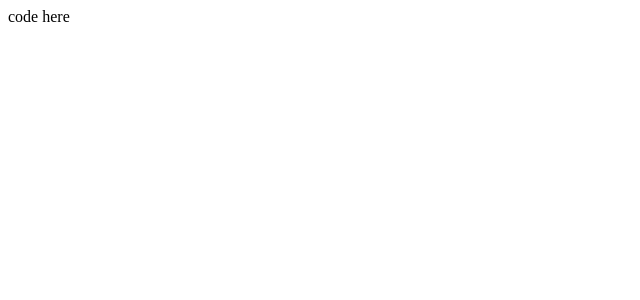
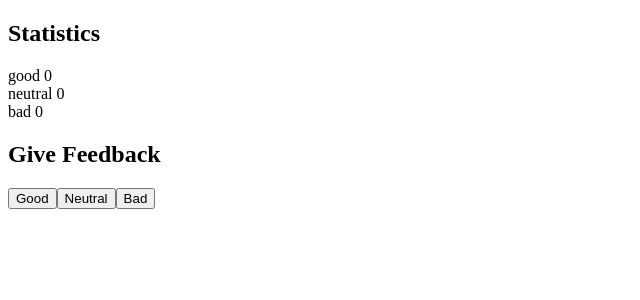
Before and after one commit to DKRapArtist/02-part1, a React (Vite) app: page / in a window 1280 px wide. Shown: the top 300 px of the page, without its empty margins (0-640 px from the left). Built offline with nearby package versions, Linux system fonts and the light colour scheme.

Commit message:
actually completed 1.6

```diff
--- a/src/App.jsx
+++ b/src/App.jsx
@@ -1,4 +1,43 @@
 import { useState } from "react";
+
+const Statistics = (props) => {
+  return (
+    <div>
+      <h2>Statistics</h2>
+      <Counter name="good" count={props.good} />
+      <Counter name="neutral" count={props.neutral} />
+      <Counter name="bad" count={props.bad} />
+    </div>
+  );
+};
+
+const Counter = (props) => {
+  return (
+    <div>
+      <span>{props.name} </span>
+      <span>{props.count} </span>
+    </div>
+  );
+};
+
+const Feedback = (props) => {
+  return (
+    <div>
+      <h2>Give Feedback</h2>
+      <Button text="Good" setter={props.setGood} />
+      <Button text="Neutral" setter={props.setNeutral} />
+      <Button text="Bad" setter={props.setBad} />
+    </div>
+  );
+};
+
+const Button = (props) => {
+  return (
+    <button onClick={() => props.setter((prev) => prev + 1)}>
+      {props.text}
+    </button>
+  );
+};
 
 const App = () => {
   // save clicks of each button to its own state
@@ -6,7 +45,12 @@ const App = () => {
   const [neutral, setNeutral] = useState(0);
   const [bad, setBad] = useState(0);
 
-  return <div>code here</div>;
+  return (
+    <div>
+      <Statistics good={good} neutral={neutral} bad={bad} />
+      <Feedback setGood={setGood} setNeutral={setNeutral} setBad={setBad} />
+    </div>
+  );
 };
 
 export default App;
```
